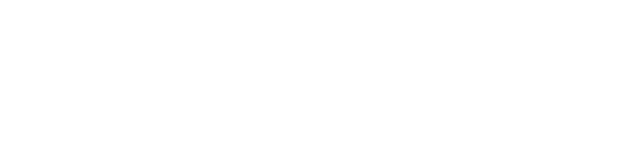
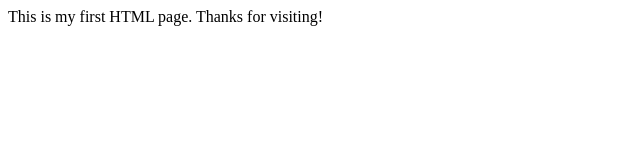
Before and after one commit to tuk74678/javascript-html-css--assignments, a plain HTML site: page HTMLAssignments/Assignment01/problem01.html in a window 1280 px wide. Shown: the whole page, without its empty margins (0-640 px from the left). Drawn offline with Linux system fonts and the light colour scheme.

```diff
--- a/HTMLAssignments/Assignment01/index.html
+++ b/HTMLAssignments/Assignment01/problem01.html
@@ -2,9 +2,13 @@
 <head>
     <meta charset="UTF-8">
     <meta name="viewport" content="width=device-width, initial-scale=1.0">
-    <title>Document</title>
+    <title>HTML Assignment</title>
 </head>
 <body>
 
+    <p>
+        This is my first HTML page. Thanks for visiting!
+    </p>
+
 </body>
 </html>
```
Also changed, not shown: HTMLAssignments/Assignment01/AntraLogo.png (added).
